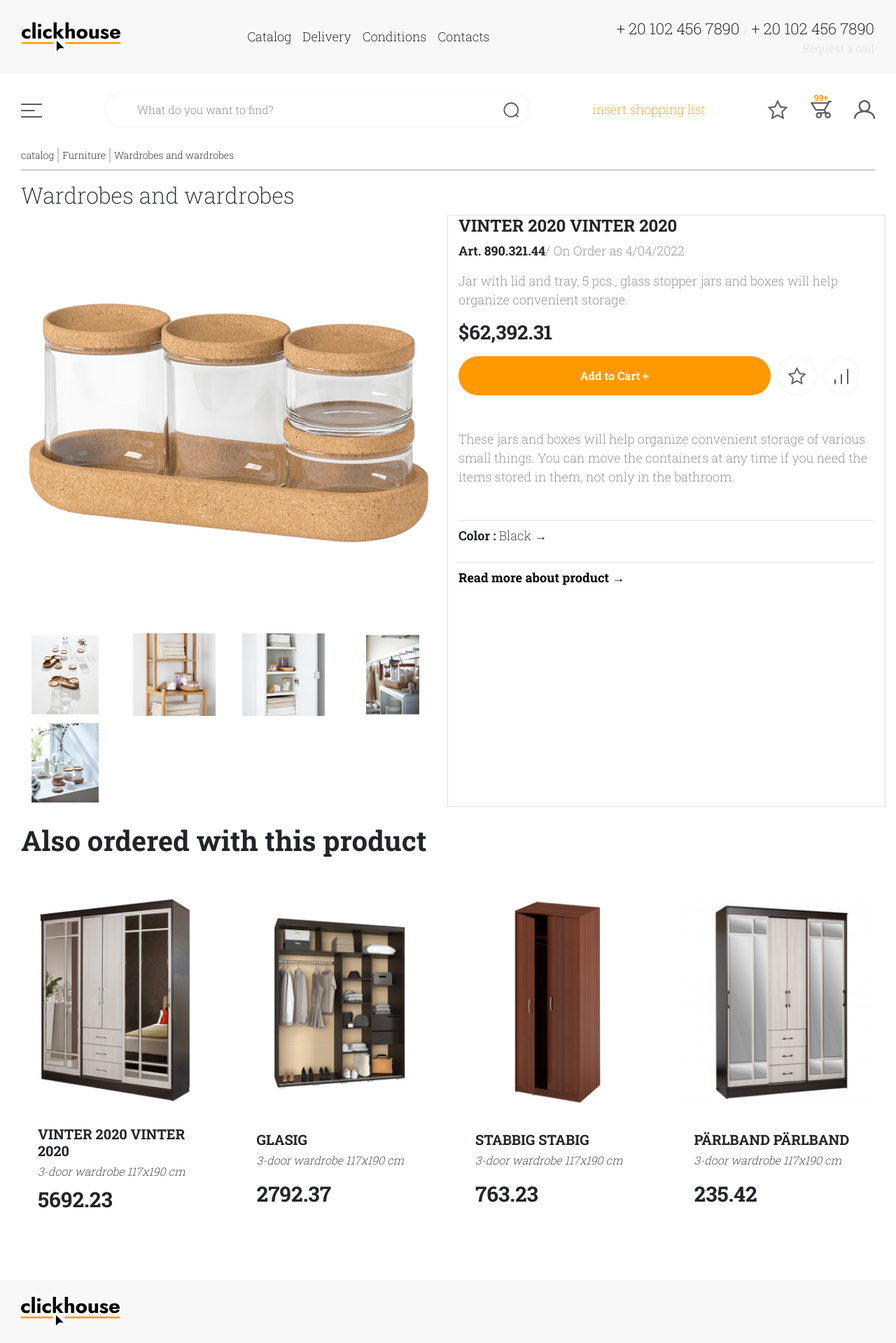
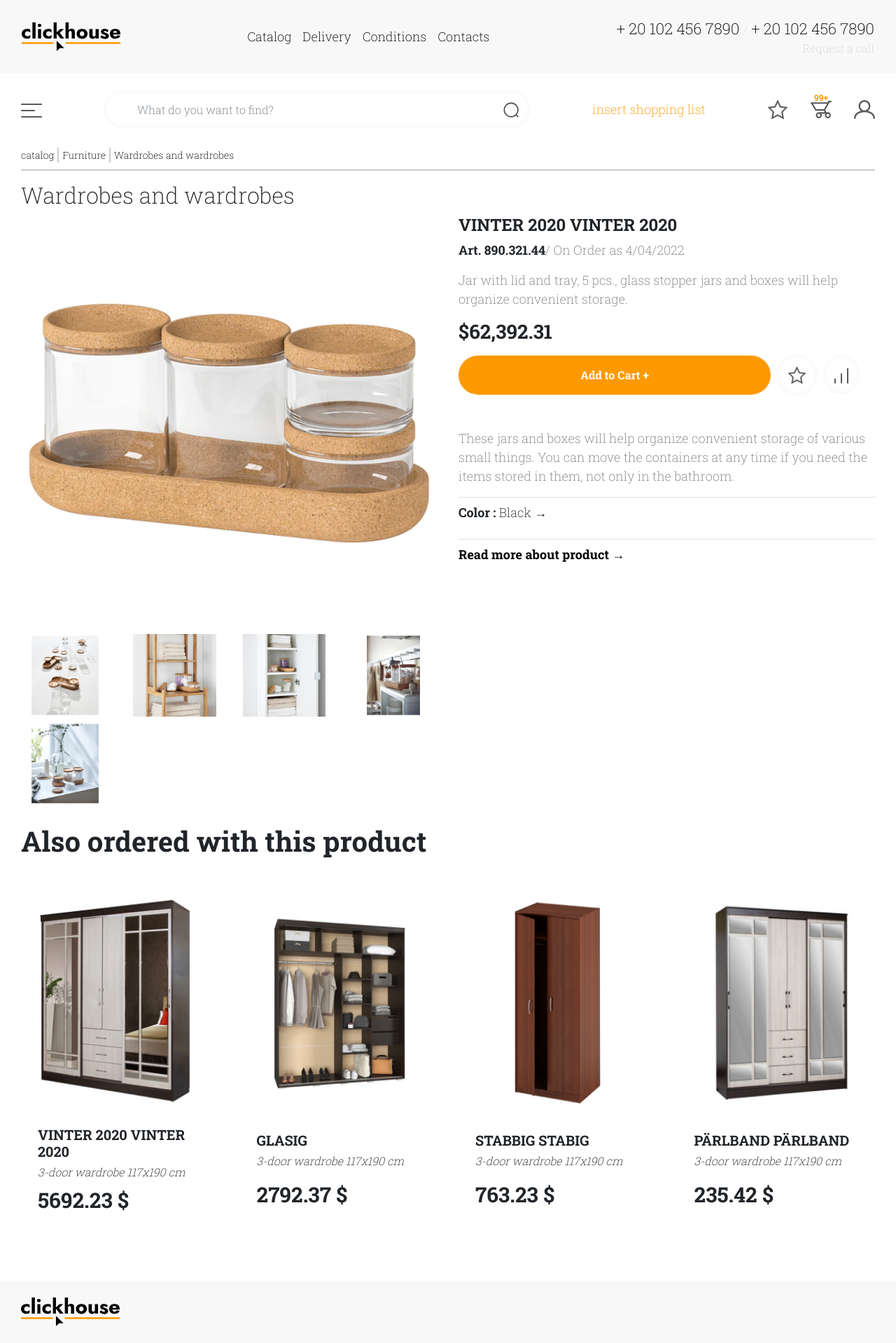
Before and after one commit to moataz9/nuxt-ecommerce-app, a Nuxt app: page /catalog/1/1/1 in a window 1280 px wide. Shown: the top 1919 px of the page at 70% size. Built offline with nearby package versions, Linux system fonts and the light colour scheme.

Commit message:
fix: remove border

```diff
--- a/pages/catalog/_catalogId/_categoryId/_itemId.vue
+++ b/pages/catalog/_catalogId/_categoryId/_itemId.vue
@@ -42,7 +42,7 @@
               </b-col>
             </b-row>
           </b-col>
-          <b-col class="border">
+          <b-col>
             <h4 class="font-weight-bold">{{ itemName }}</h4>
             <p>
               <span class="font-weight-bold">Art. {{ itemArt }}</span>
@@ -67,7 +67,7 @@
                 ><b-img src="/icons/highRate.svg"></b-img
               ></b-button>
             </b-btn-group>
-            <p class="my-5 app-secondary-color">{{ fullDescription }}</p>
+            <p class="mt-5 app-secondary-color">{{ fullDescription }}</p>
             <p class="border-top py-2">
               <span class="font-weight-bold">Color :</span> {{ itemColor }} &rightarrow;
             </p>
@@ -89,7 +89,7 @@
               :description="item.description"
               :price="item.price.priceValue"
               :discount="item.discount"
-              :currency="item.currency"
+              :currency="item.price.currency"
             />
           </b-col>
         </b-row>
```
